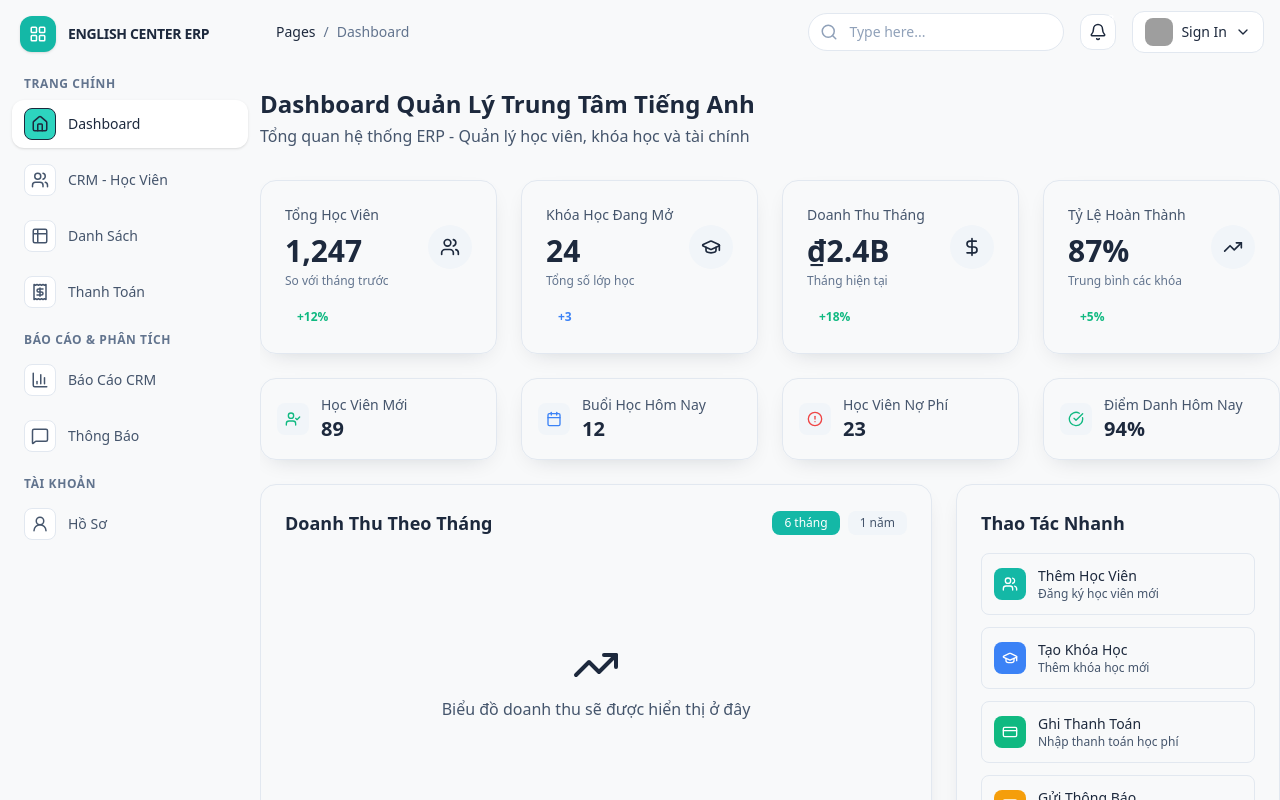
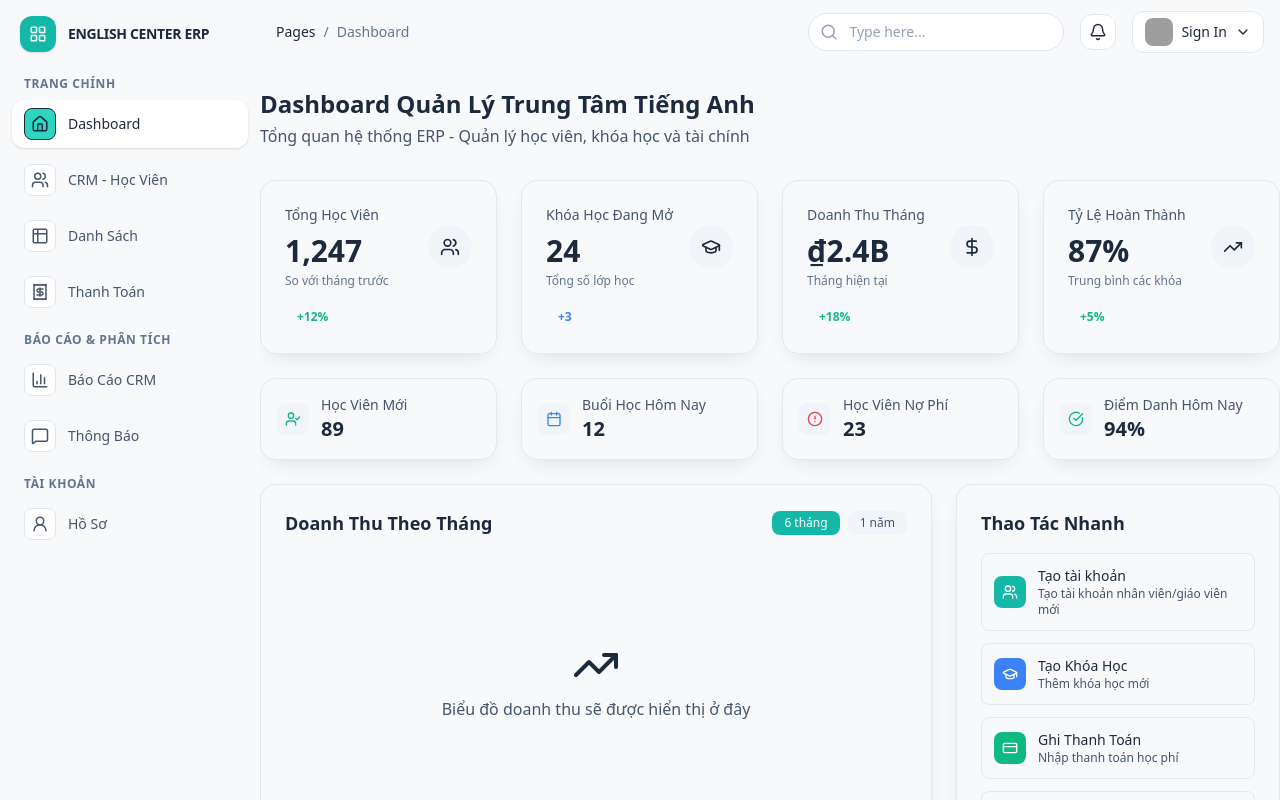
Before and after one commit to NguyenDucMinhKhoi/ERP, a React (Vite) app in the folder English-center-student-management-FE/: page /dashboard in a window 1280 px wide. Shown: the top 800 px of the page. Built offline with nearby package versions, Linux system fonts and the light colour scheme; grey boxes are pictures that could not be loaded.

Commit message:
Update CRM module: Change API URL, rename CRM component, and add new StudentList and StudentProfile components. Introduce CRMReports for performance analysis and create a new CRMpage for better navigation.

```diff
--- a/English-center-student-management-FE/src/App.jsx
+++ b/English-center-student-management-FE/src/App.jsx
@@ -2,7 +2,7 @@ import React from "react";
 import { BrowserRouter, Routes, Route, Navigate } from "react-router-dom";
 import MainLayout from "./components/layouts/MainLayout.jsx";
 import Dashboard from "./pages/Dashboard.jsx";
-import CRM from "./pages/CRM/index.jsx";
+import CRMpage from "./pages/CRMpage.jsx";
 
 export default function App() {
   return (
@@ -11,7 +11,7 @@ export default function App() {
         <Routes>
           <Route path="/" element={<Dashboard />} />
           <Route path="/dashboard" element={<Dashboard />} />
-          <Route path="/crm" element={<CRM />} />
+          <Route path="/crm" element={<CRMpage />} />
           <Route path="*" element={<Navigate to="/" replace />} />
         </Routes>
       </MainLayout>
--- a/English-center-student-management-FE/src/pages/CRM/StudentList.jsx
+++ b/English-center-student-management-FE/src/components/CRM/StudentList.jsx
@@ -13,14 +13,13 @@ import {
   AlertCircle
 } from 'lucide-react';
 
-export default function StudentList() {
+export default function StudentList({ onStudentSelect, onAddCareLog }) {
   const [students, setStudents] = useState([]);
   const [loading, setLoading] = useState(true);
   const [searchTerm, setSearchTerm] = useState('');
   const [statusFilter, setStatusFilter] = useState('');
   const [showFilters, setShowFilters] = useState(false);
 
-  // Mock data - sẽ thay thế bằng API call
   useEffect(() => {
     const mockStudents = [
       {
@@ -58,7 +57,7 @@ export default function StudentList() {
     setTimeout(() => {
       setStudents(mockStudents);
       setLoading(false);
-    }, 1000);
+    }, 500);
   }, []);
 
   const getStatusBadge = (status) => {
@@ -109,7 +108,6 @@ export default function StudentList() {
 
   return (
     <div className="space-y-6">
-      {/* Header */}
       <div className="flex justify-between items-center">
         <div>
           <h1 className="text-2xl font-bold text-slate-800">Danh Sách Học Viên</h1>
@@ -121,7 +119,6 @@ export default function StudentList() {
         </button>
       </div>
 
-      {/* Stats Cards */}
       <div className="grid grid-cols-1 gap-4 md:grid-cols-4">
         <div className="card p-4">
           <div className="flex items-center justify-between">
@@ -167,10 +164,8 @@ export default function StudentList() {
         </div>
       </div>
 
-      {/* Search and Filters */}
       <div className="card p-6">
         <div className="flex flex-col md:flex-row gap-4">
-          {/* Search */}
           <div className="flex-1 relative">
             <Search className="absolute left-3 top-1/2 transform -translate-y-1/2 h-4 w-4 text-slate-400" />
             <input
@@ -182,7 +177,6 @@ export default function StudentList() {
             />
           </div>
 
-          {/* Filter Button */}
           <button
             onClick={() => setShowFilters(!showFilters)}
             className="btn btn-outline flex items-center gap-2"
@@ -192,7 +186,6 @@ export default function StudentList() {
           </button>
         </div>
 
-        {/* Filter Options */}
         {showFilters && (
           <div className="mt-4 pt-4 border-t border-slate-200">
             <div className="grid grid-cols-1 md:grid-cols-3 gap-4">
@@ -216,7 +209,6 @@ export default function StudentList() {
         )}
       </div>
 
-      {/* Students Table */}
       <div className="card overflow-hidden">
         <div className="overflow-x-auto">
           <table className="w-full">
@@ -288,13 +280,13 @@ export default function StudentList() {
                   </td>
                   <td className="px-6 py-4 whitespace-nowrap text-sm font-medium">
                     <div className="flex items-center gap-2">
-                      <button className="text-primary-main hover:text-primary-dark">
+                      <button className="text-primary-main hover:text-primary-dark" onClick={() => onStudentSelect && onStudentSelect(student)}>
                         <Eye className="h-4 w-4" />
                       </button>
                       <button className="text-info hover:text-info-dark">
                         <Phone className="h-4 w-4" />
                       </button>
-                      <button className="text-success hover:text-success-dark">
+                      <button className="text-success hover:text-success-dark" onClick={() => onAddCareLog && onAddCareLog(student)}>
                         <Mail className="h-4 w-4" />
                       </button>
                     </div>
--- a/English-center-student-management-FE/src/pages/CRM/StudentProfile.jsx
+++ b/English-center-student-management-FE/src/components/CRM/StudentProfile.jsx
@@ -15,15 +15,15 @@ import {
   History
 } from 'lucide-react';
 
-export default function StudentProfile() {
-  const [student, setStudent] = useState(null);
+export default function StudentProfile({ student: providedStudent }) {
+  const [student, setStudent] = useState(providedStudent || null);
   const [careLogs, setCareLogs] = useState([]);
-  const [loading, setLoading] = useState(true);
+  const [loading, setLoading] = useState(!providedStudent);
   const [activeTab, setActiveTab] = useState('overview');
   const [, setShowAddCareLog] = useState(false);
 
-  // Mock data - sẽ thay thế bằng API call
   useEffect(() => {
+    if (providedStudent) return;
     const mockStudent = {
       id: '1',
       ten: 'Nguyễn Văn An',
@@ -67,8 +67,8 @@ export default function StudentProfile() {
       setStudent(mockStudent);
       setCareLogs(mockCareLogs);
       setLoading(false);
-    }, 1000);
-  }, []);
+    }, 500);
+  }, [providedStudent]);
 
   const getStatusBadge = (status) => {
     const statusConfig = {
@@ -145,7 +145,6 @@ export default function StudentProfile() {
 
   return (
     <div className="space-y-6">
-      {/* Header */}
       <div className="flex items-center gap-4">
         <button className="btn btn-outline">
           <ArrowLeft className="h-4 w-4" />
@@ -156,10 +155,8 @@ export default function StudentProfile() {
         </div>
       </div>
 
-      {/* Student Info Card */}
       <div className="card p-6">
         <div className="flex flex-col md:flex-row gap-6">
-          {/* Avatar and Basic Info */}
           <div className="flex flex-col items-center md:items-start">
             <div className="h-24 w-24 rounded-full bg-primary-main flex items-center justify-center text-white text-2xl font-bold mb-4">
               {student.ten.split(' ').pop().charAt(0)}
@@ -175,7 +172,6 @@ export default function StudentProfile() {
             </div>
           </div>
 
-          {/* Contact Info */}
           <div className="flex-1 grid grid-cols-1 md:grid-cols-2 gap-4">
             <div className="space-y-3">
               <div className="flex items-center gap-3">
@@ -213,7 +209,6 @@ export default function StudentProfile() {
             </div>
           </div>
 
-          {/* Actions */}
           <div className="flex flex-col gap-2">
             <button className="btn btn-primary">
               <Edit className="h-4 w-4" />
@@ -226,7 +221,6 @@ export default function StudentProfile() {
           </div>
         </div>
 
-        {/* Notes */}
         {student.ghi_chu && (
           <div className="mt-6 pt-6 border-t border-slate-200">
             <h3 className="text-sm font-medium text-slate-700 mb-2">Ghi chú</h3>
@@ -235,7 +229,6 @@ export default function StudentProfile() {
         )}
       </div>
 
-      {/* Tabs */}
       <div className="border-b border-slate-200">
         <nav className="-mb-px flex space-x-8">
           {[
@@ -259,10 +252,8 @@ export default function StudentProfile() {
         </nav>
       </div>
 
-      {/* Tab Content */}
       {activeTab === 'overview' && (
         <div className="grid grid-cols-1 md:grid-cols-2 gap-6">
-          {/* Quick Stats */}
           <div className="card p-6">
             <h3 className="text-lg font-semibold mb-4">Thống Kê Nhanh</h3>
             <div className="space-y-4">
@@ -283,7 +274,6 @@ export default function StudentProfile() {
             </div>
           </div>
 
-          {/* Recent Activities */}
           <div className="card p-6">
             <h3 className="text-lg font-semibold mb-4">Hoạt Động Gần Đây</h3>
             <div className="space-y-3">
@@ -304,7 +294,6 @@ export default function StudentProfile() {
 
       {activeTab === 'care' && (
         <div className="space-y-6">
-          {/* Add Care Log Button */}
           <div className="flex justify-between items-center">
             <h3 className="text-lg font-semibold">Lịch Sử Chăm Sóc</h3>
             <button
@@ -316,7 +305,6 @@ export default function StudentProfile() {
             </button>
           </div>
 
-          {/* Care Logs Timeline */}
           <div className="card p-6">
             <div className="space-y-6">
               {careLogs.map((log, index) => (
--- a/English-center-student-management-FE/src/components/CRM/index.js
+++ b/English-center-student-management-FE/src/components/CRM/index.js
@@ -1,2 +1,5 @@
 export { default as APITester } from './APITester';
 export { default as CareLogForm } from './CareLogForm';
+export { default as StudentList } from './StudentList';
+export { default as StudentProfile } from './StudentProfile';
+export { default as CRMReports } from './CRMReports';
--- a/English-center-student-management-FE/src/components/dashboard/QuickActions.jsx
+++ b/English-center-student-management-FE/src/components/dashboard/QuickActions.jsx
@@ -11,10 +11,10 @@ export default function QuickActions({ onActionClick }) {
   const actions = [
     {
       icon: <Users className="h-4 w-4" />,
-      title: "Thêm Học Viên",
-      description: "Đăng ký học viên mới",
+      title: "Tạo tài khoản",
+      description: "Tạo tài khoản nhân viên/giáo viên mới",
       color: "bg-primary-main",
-      action: "add-student"
+      action: "add-employee"
     },
     {
       icon: <GraduationCap className="h-4 w-4" />,
```
Also changed, not shown: English-center-student-management-FE/src/components/CRM/CRMReports.jsx (renamed from English-center-student-management-FE/src/pages/CRM/CRMReports.jsx, +10 -46 lines), English-center-student-management-FE/src/pages/CRMpage.jsx (renamed from English-center-student-management-FE/src/pages/CRM/index.jsx, +15 -16 lines), English-center-student-management-FE/src/pages/CRM/README.md (deleted), 1 other file (tests, documents, lock files or other folders).
